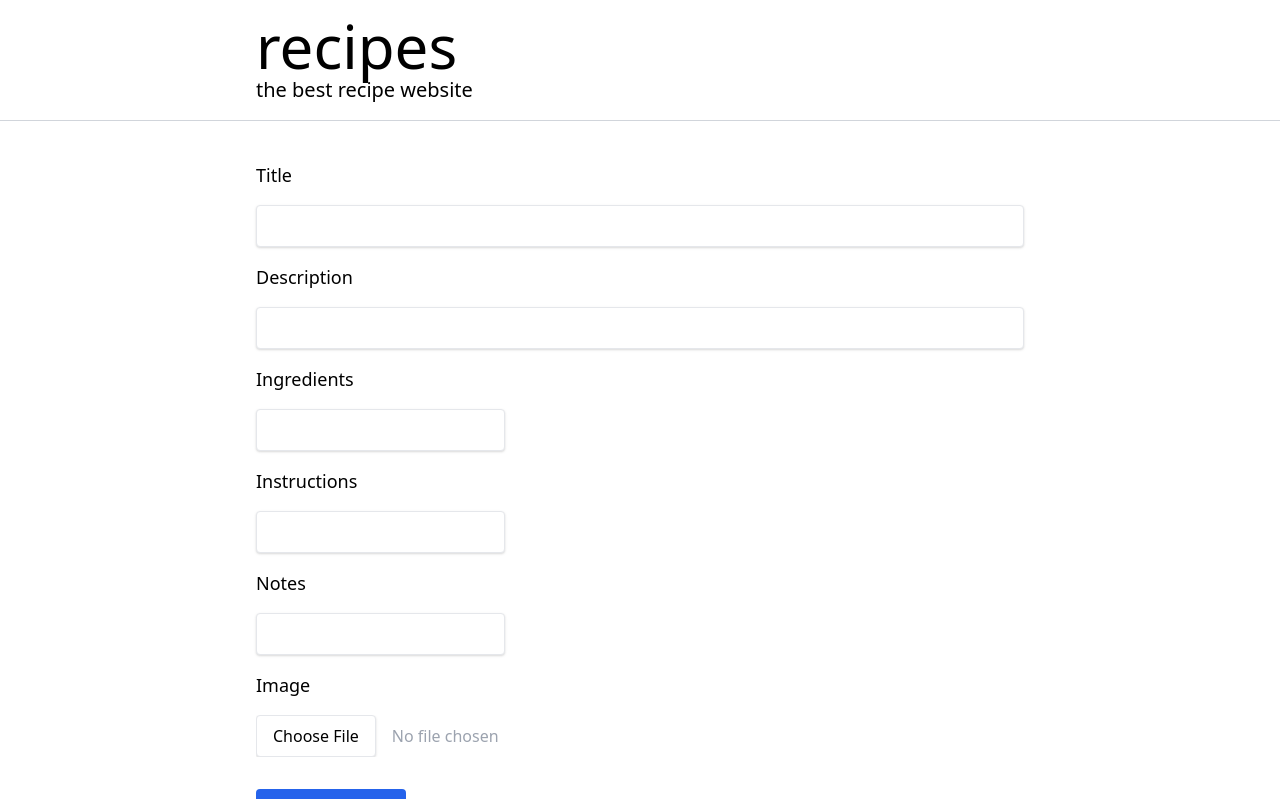
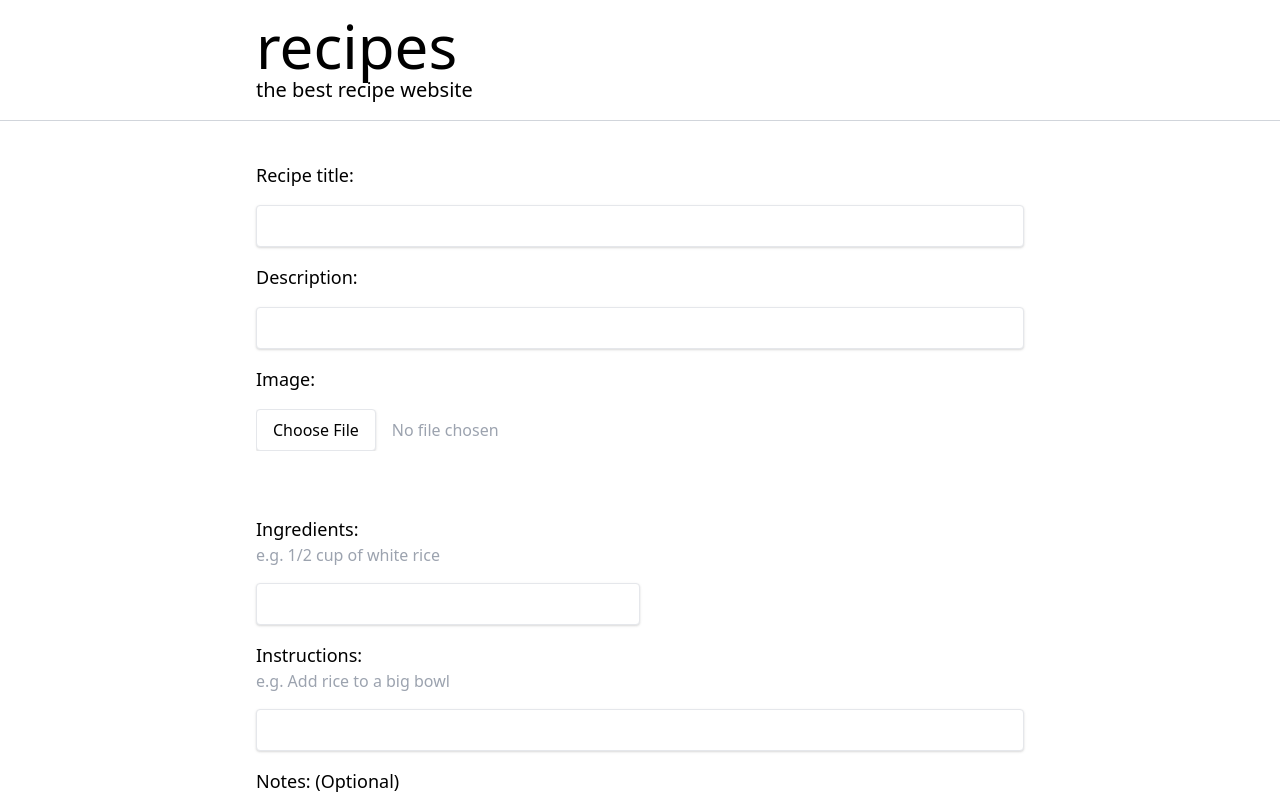
Before and after one commit to sebasmoles/recipes-web-app, a Vue app: page /add-recipe in a window 1280 px wide. Shown: the top 799 px of the page. Built offline with nearby package versions, Linux system fonts and the light colour scheme.

Commit message:
add UX design to recipe form

```diff
--- a/src/components/RecipeForm.vue
+++ b/src/components/RecipeForm.vue
@@ -2,33 +2,36 @@
     <div class="mt-10">
         <form action="">
             <div class="mb-4">
-              <label class="block text-lg" for="title">Title</label>
-              <input class="block shadow border rounded mt-4 p-2 w-full" type="text" id="title" name="title" autocomplete="off">
+              <label class="block text-lg" for="title">Recipe title:</label>
+              <input class="block shadow border rounded mt-4 p-2 w-full focus:bg-yellow-100" type="text" id="title" name="title" autocomplete="off">
             </div>
 
             <div class="mb-4">
-              <label class="block text-lg" for="description">Description</label>
-              <input class="block shadow border rounded mt-4 p-2 w-full" type="text" id="description" name="description" autocomplete="off">
+              <label class="block text-lg" for="description">Description:</label>
+              <input class="block shadow border rounded mt-4 p-2 w-full focus:bg-yellow-100" type="text" id="description" name="description" autocomplete="off">
+            </div>
+
+            <div class="mb-16">
+              <label class="block text-lg" for="image">Image:</label>
+              <input class="block w-64 mt-4 text-gray-400" type="file" accept="image/*" id="image" name="image">
             </div>
 
             <div class="mb-4">
-              <label class="block text-lg" for="">Ingredients</label>
-              <input class="block shadow border rounded mt-4 p-2" type="text" name="" id="">
+              <label class="block text-lg">Ingredients:</label>
+              <label class="block text-gray-400">e.g. 1/2 cup of white rice</label>
+              <input class="block shadow border rounded mt-4 p-2 w-6/12 focus:bg-yellow-100" type="text">
             </div>
 
             <div class="mb-4">
-              <label class="block text-lg" for="">Instructions</label>
-              <input class="block shadow border rounded mt-4 p-2" type="text" name="" id="">
+              <label class="block text-lg">Instructions:</label>
+              <label class="block text-gray-400">e.g. Add rice to a big bowl</label>
+              <input class="block shadow border rounded mt-4 p-2 w-full focus:bg-yellow-100" type="text">
             </div>
 
             <div class="mb-4">
-              <label class="block text-lg" for="">Notes</label>
-              <input class="block shadow border rounded mt-4 p-2" type="text" name="" id="">
-            </div>
-
-            <div class="mb-4">
-              <label class="block text-lg" for="">Image</label>
-              <input class="block w-64 mt-4 text-gray-400" type="file" accept="image/*" id="image" name="image">
+              <label class="block text-lg">Notes: (Optional)</label>
+              <label class="block text-gray-400">e.g. After cooked, you can store the rice in the fridge</label>
+              <input class="block shadow border rounded mt-4 p-2 w-full focus:bg-yellow-100" type="text">
             </div>
 
             <button class="bg-blue-600 p-4 my-4 rounded text-white hover:bg-blue-500 text-2xl lg:text-xl lg:p-3 sm:p-2 xs:text-base">add recipe</button>
```
